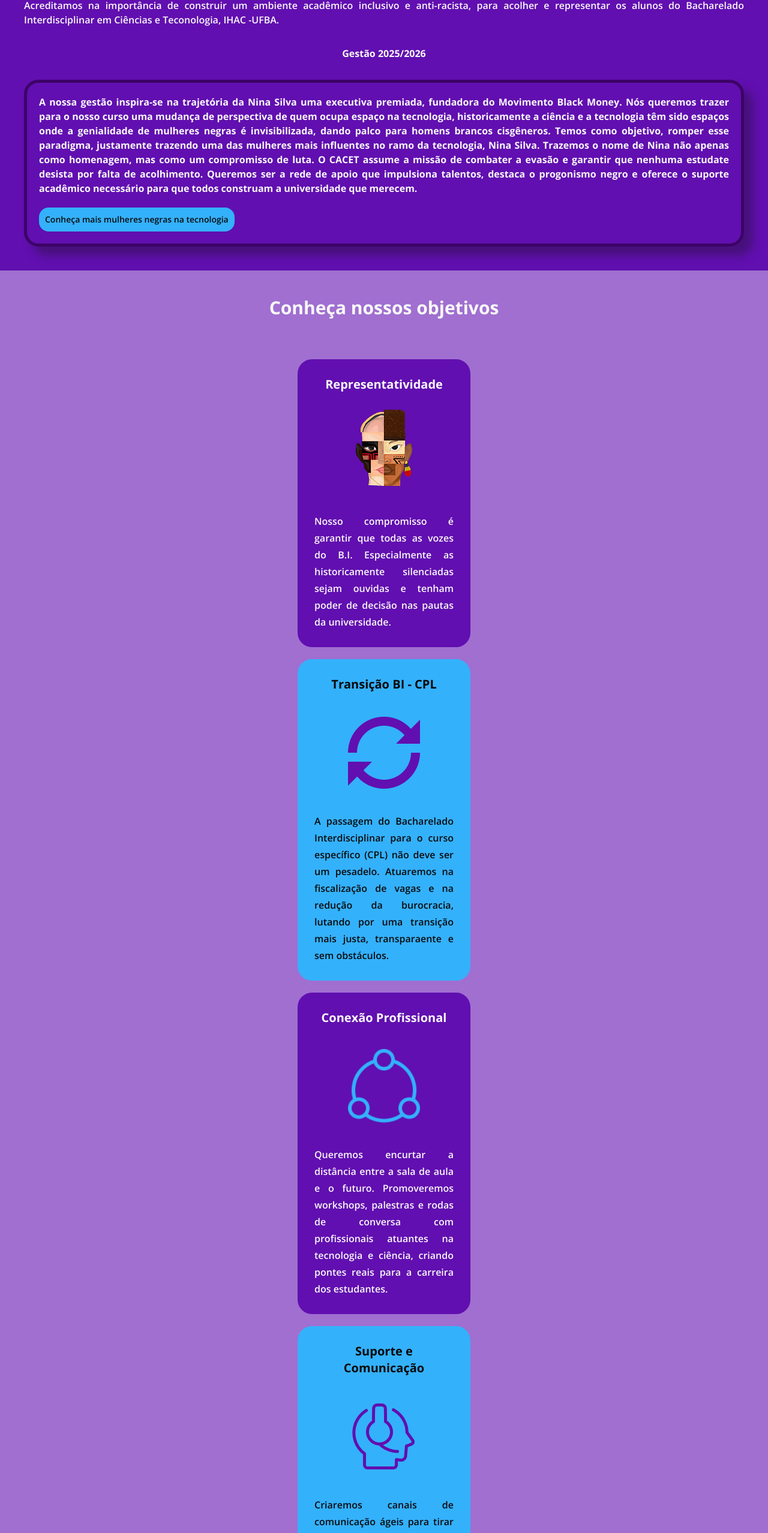
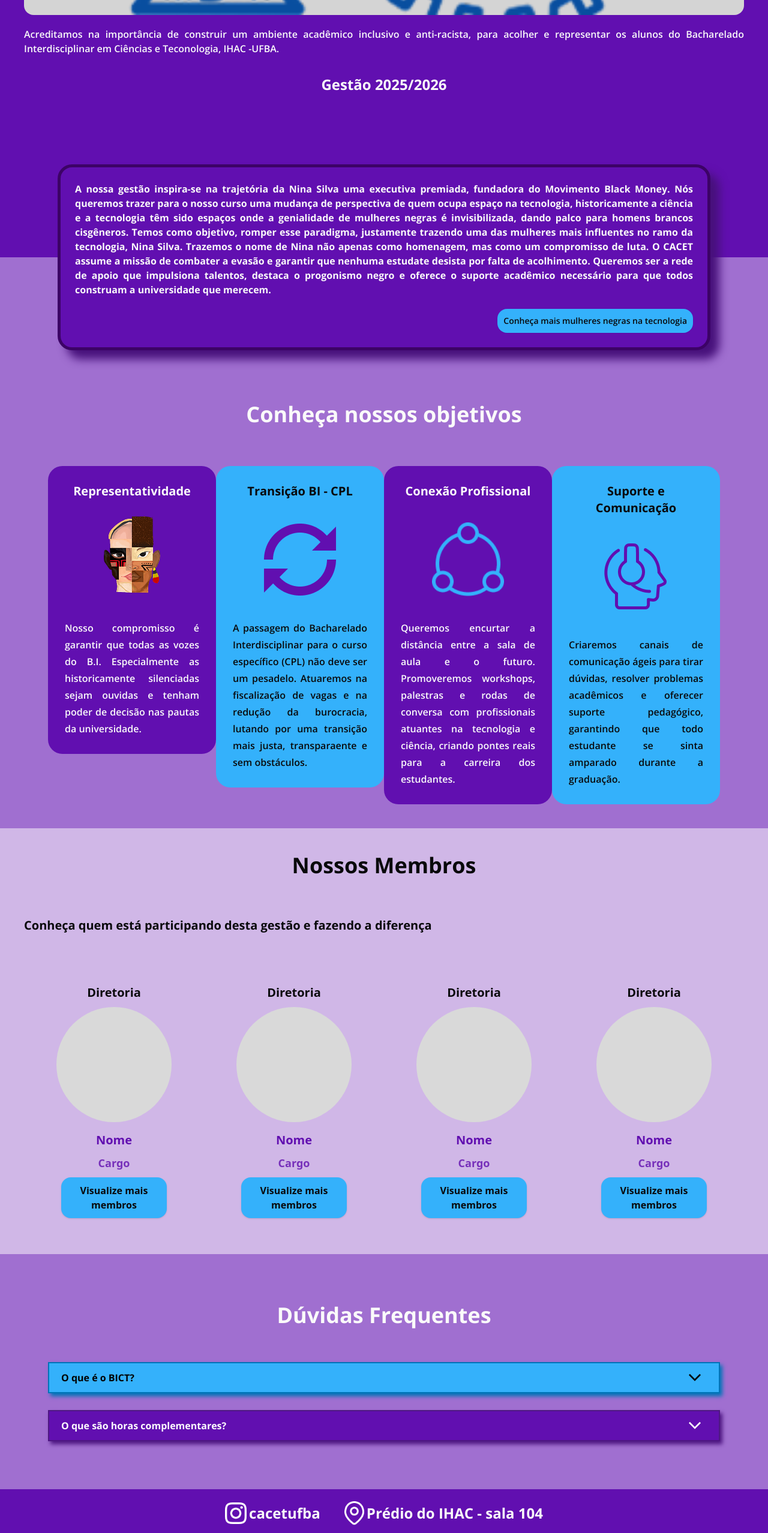
Before and after one commit to cacetufba/gestao-nina-silva, an Angular app: page / in a window 1280 px wide. Shown: the part 1440-3996 px from the top of the page at 60% size. Built offline with nearby package versions, Linux system fonts and the light colour scheme.

Commit message:
add responsiv

```diff
--- a/src/app/app.html
+++ b/src/app/app.html
@@ -6,12 +6,12 @@
   <router-outlet />
   <footer class="bg-dark flex p-5 gap-10 justify-center">
     <a class="flex gap-1  items-center" href="https://www.instagram.com/cacetufba/" target="_blank" rel="noopener noreferrer">
-      <img src="assets/IConinstagram.png" class="w-auto h-7" alt="ícone branco de instagram">
-      <p class="text-zinc-50 font-open font-bold">cacetufba</p>
+      <img src="assets/IConinstagram.png" class="w-auto h-9" alt="ícone branco de instagram">
+      <p class="text-zinc-50 font-open font-bold sm:text-2xl">cacetufba</p>
     </a>
     <a class="flex gap-1 items-center" href="https://maps.app.goo.gl/SX2cDkYE9UdzRXWe7" target="_blank" rel="noopener noreferrer">
-      <img src="assets/IconLocalização.png" class="w-auto h-8" alt="ícone branco de localização">
-      <p class="text-zinc-50 font-open font-bold">Prédio do IHAC - sala 104</p>
+      <img src="assets/IconLocalização.png" class="w-auto h-10" alt="ícone branco de localização">
+      <p class="text-zinc-50 font-open font-bold sm:text-2xl">Prédio do IHAC - sala 104</p>
     </a>
   </footer>
 </main>
--- a/src/app/pages/home/home.html
+++ b/src/app/pages/home/home.html
@@ -1,5 +1,5 @@
-<section class="bg-dark p-10">
-    <h2 class="font-open font-bold text-4xl text-zinc-50 text-center leading-12">Gestão Nina Silva:
+<section class="bg-dark p-10 relative pb-110 sm:pb-60">
+    <h2 class="font-open font-bold text-4xl text-zinc-50 text-center leading-12">Gestão Nina Silva: <br>
         POR UMA GESTÃO INCLUSIVA E
         ANTI-RACISTA!</h2>
 
@@ -11,8 +11,13 @@
 mt-5 ">Acreditamos na importância de construir um ambiente acadêmico
         inclusivo e anti-racista, para acolher e representar os alunos do Bacharelado Interdisciplinar em Ciências e
         Teconologia, IHAC -UFBA.</p>
-    <p class="font-open text-base text-zinc-50 font-bold text-center my-8 ">Gestão 2025/2026</p>
-    <div class="rounded-3xl mt-5 shadow-my border-5 border-purple-950 p-5">
+    <p class="font-open text-base text-zinc-50 font-bold text-center my-8  sm:text-2xl">Gestão 2025/2026</p>
+
+
+</section>
+<div class="relative z-20 h-0 flex justify-center items-center">
+    <div
+        class="absolute w-[85%] rounded-3xl shadow-my border-5 border-purple-950 p-6 bg-dark flex flex-col items-center">
         <p class="font-open text-base text-zinc-50 text-justify  font-bold">
             A nossa gestão inspira-se na trajetória da Nina Silva uma executiva premiada, fundadora do Movimento Black
             Money. Nós queremos trazer para o nosso curso uma mudança de perspectiva de quem ocupa espaço na tecnologia,
@@ -25,14 +30,16 @@ mt-5 ">Acreditamos na importância de construir um ambiente acadêmico
             construam a universidade que merecem.
         </p>
         <button type="button"
-            class="rounded-2xl font-open bg-blue-clear p-2.5 text-sm font-semibold  text-zinc-950 shadow-xs hover:bg-blue focus-visible:outline-2 focus-visible:outline-offset-2 focus-visible:outline-blue mt-5 cursor-pointer">
+            class="rounded-2xl font-open bg-blue-clear p-2.5 text-sm font-semibold  text-zinc-950 shadow-xs hover:bg-blue focus-visible:outline-2 focus-visible:outline-offset-2 focus-visible:outline-blue mt-5 cursor-pointer sm:self-end">
             Conheça mais mulheres negras na tecnologia
         </button>
     </div>
-</section>
-<section class="bg-medium p-10">
-    <h2 class="font-bold text-3xl text-zinc-50 font-open text-center leading-11">Conheça nossos objetivos</h2>
-    <div class="flex flex-col gap-5 items-center mt-16">
+</div>
+
+
+<section class="bg-medium p-10 pt-115 sm:px-20 sm:pt-80 md:pt-60">
+    <h2 class="font-bold text-3xl text-zinc-50 font-open text-center leading-11 sm:text-4xl">Conheça nossos objetivos</h2>
+    <div class="grid grid-cols-1 gap-5 justify-items-center mt-16 sm:grid-cols-2 lg:grid-cols-4 lg:gap-0">
         <app-objetivos title="Representatividade"
             description="Nosso compromisso é garantir que todas as vozes do B.I. Especialmente as historicamente silenciadas sejam ouvidas e tenham poder de decisão nas pautas da universidade."
             backgroundColor="#610FB0" color_title="text-zinc-50" color_description="text-zinc-50"
@@ -58,10 +65,10 @@ mt-5 ">Acreditamos na importância de construir um ambiente acadêmico
 
 </section>
 <section class="bg-clear p-10">
-    <h2 class="font-bold text-4xl text-zinc-950 font-open text-center leading-11">Nossos Membros</h2>
-    <p class="font-bold text-xl font-open text-zinc-950 mt-16 text-center">Conheça quem está participando desta gestão e
+    <h2 class="font-bold text-4xl text-zinc-950 font-open text-center leading-11 sm:text-4xl">Nossos Membros</h2>
+    <p class="font-bold text-xl font-open text-zinc-950 mt-16 text-center sm:text-left">Conheça quem está participando desta gestão e
         fazendo a diferença</p>
-    <div class="flex flex-col gap-5 items-center mt-16">
+    <div class="grid grid-cols-1 gap-5 justify-items-center items-center mt-16 sm:grid-cols-2 lg:grid-cols-4 lg:gap-0">
         <app-membros diretoria="Diretoria" name="Nome" role="Cargo" photoUrl=""></app-membros>
 
         <app-membros diretoria="Diretoria" name="Nome" role="Cargo" photoUrl=""></app-membros>
@@ -72,20 +79,23 @@ mt-5 ">Acreditamos na importância de construir um ambiente acadêmico
     </div>
 
 </section>
-<section class="bg-medium p-5 py-20">
-     <h2 class="font-bold text-3xl mb-14 text-zinc-50 font-open text-center leading-11 ">Dúvidas Frequentes</h2>
+<section class="bg-medium px-5 py-20 sm:px-20">
+    <h2 class="font-bold text-3xl mb-14 text-zinc-50 font-open text-center leading-11 sm:text-4xl">Dúvidas Frequentes</h2>
 
     <div class="flex flex-col gap-7">
         <app-accordion label="O que é o BICT?" backgroundColor="#34B1FB" textColor="#000" shadowColor="#0074B8">
             <p class=" font-open">
-            O Bacharelado Interdisciplinar em Ciência e Tecnologia (BIC&T) é um curso de graduação oferecido pela Universidade
+                O Bacharelado Interdisciplinar em Ciência e Tecnologia (BIC&T) é um curso de graduação oferecido pela
+                Universidade
                 Federal da Bahia (UFBA).
             </p>
         </app-accordion>
 
-      <app-accordion label="O que são horas complementares?" backgroundColor="#610FB0" textColor="white" shadowColor="#4E1782">
+        <app-accordion label="O que são horas complementares?" backgroundColor="#610FB0" textColor="white"
+            shadowColor="#4E1782">
             <p class=" font-open">
-            O Bacharelado Interdisciplinar em Ciência e Tecnologia (BIC&T) é um curso de graduação oferecido pela Universidade
+                O Bacharelado Interdisciplinar em Ciência e Tecnologia (BIC&T) é um curso de graduação oferecido pela
+                Universidade
                 Federal da Bahia (UFBA).
             </p>
         </app-accordion>
```
Lines whose indentation alone changed are shown as unchanged.
